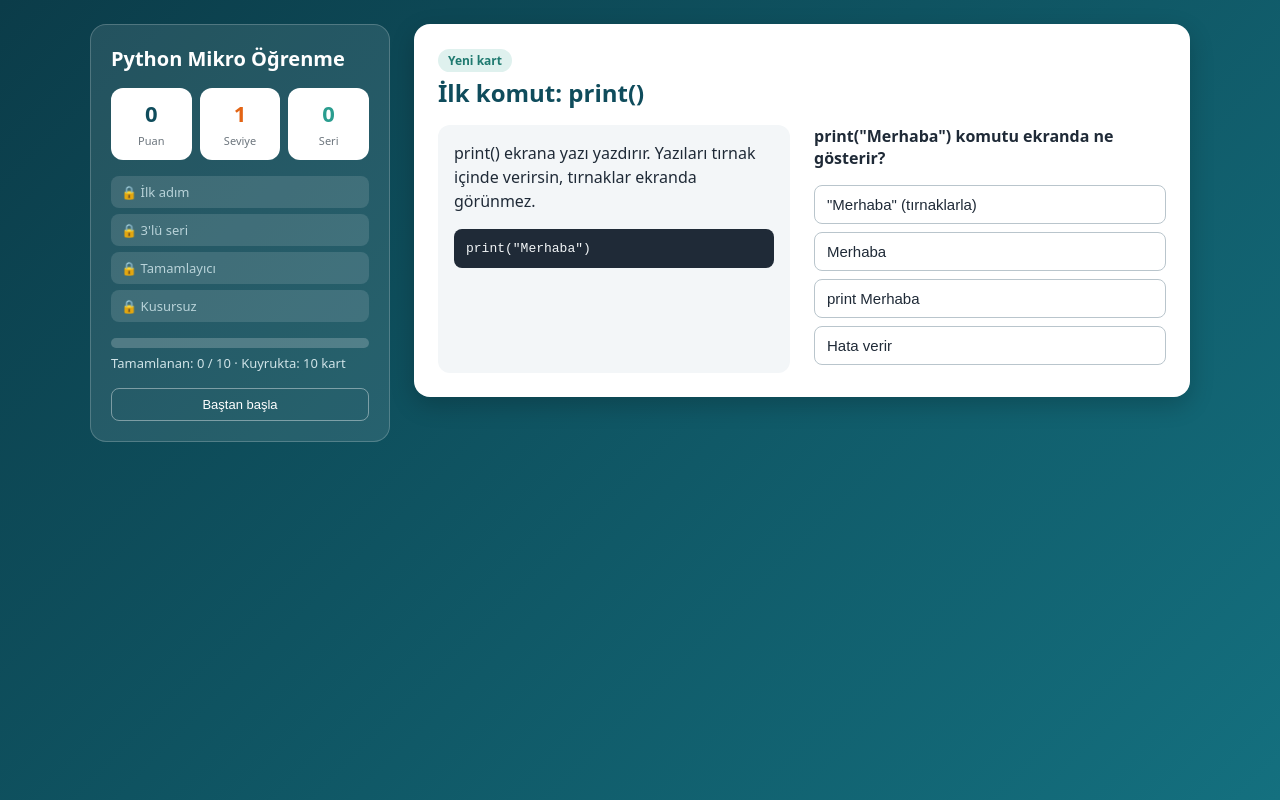
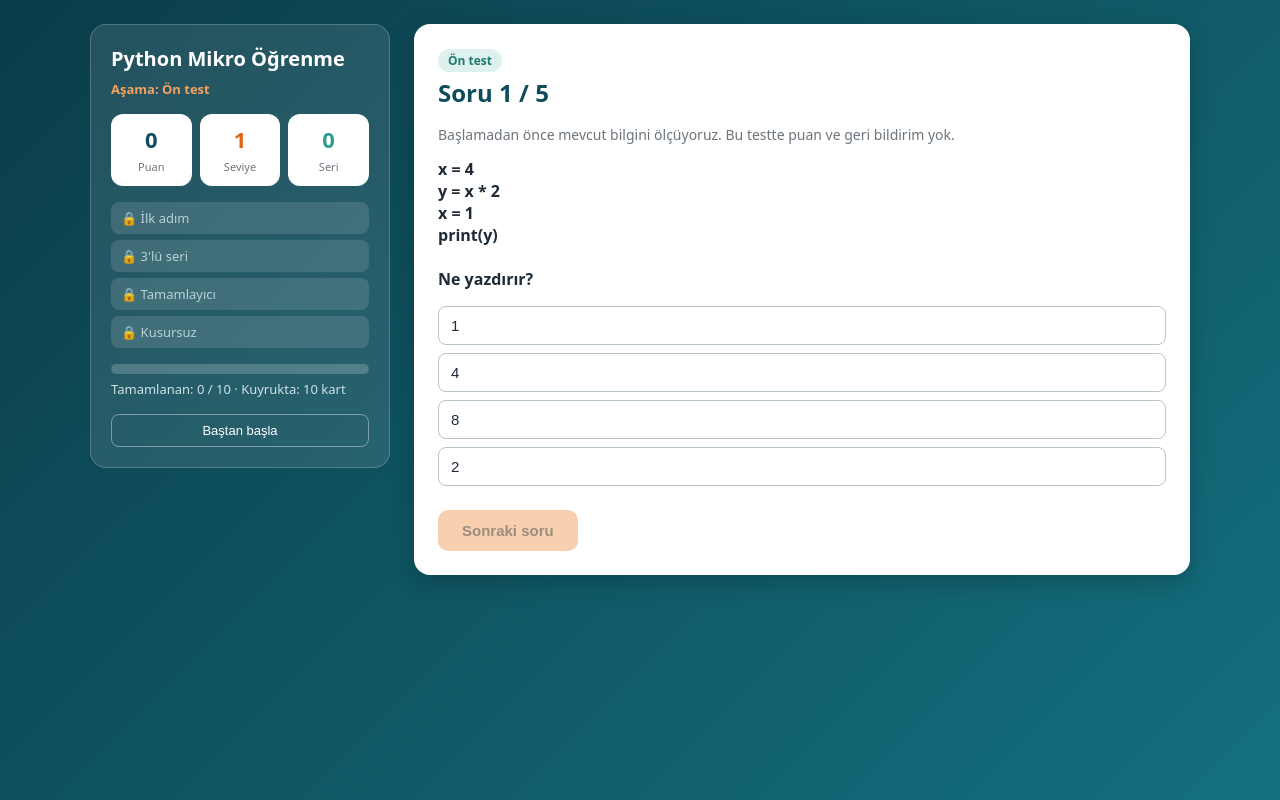
Before and after one commit to YagmurPluvia/educationSystemDisagne, a React (Vite) app: page / in a window 1280 px wide. Built offline with nearby package versions, Linux system fonts and the light colour scheme.

Commit message:
Add pre/post test flow

```diff
--- a/src/App.css
+++ b/src/App.css
@@ -277,3 +277,43 @@
   padding-left: 20px;
   line-height: 1.7;
 }
+.phase {
+  margin: -8px 0 16px;
+  font-size: 13px;
+  color: #f4a261;
+  font-weight: 600;
+}
+
+.intro {
+  color: #6c757d;
+  font-size: 14px;
+  margin-top: 0;
+}
+
+.option.selected {
+  background: #dff1ee;
+  border-color: #2a9d8f;
+}
+
+.next:disabled {
+  opacity: 0.5;
+  cursor: not-allowed;
+}
+
+.concepts {
+  width: 100%;
+  margin-top: 12px;
+  border-collapse: collapse;
+}
+
+.concepts th,
+.concepts td {
+  padding: 6px 10px;
+  border-bottom: 1px solid #dfe6ea;
+  text-align: left;
+}
+
+.concepts th {
+  color: #0f4c5c;
+  font-size: 13px;
+}
--- a/src/App.jsx
+++ b/src/App.jsx
@@ -1,10 +1,13 @@
 import { useState, useRef } from 'react'
 import lessons from './content/lessons.json'
+import tests from './content/tests.json'
 import LessonCard from './components/LessonCard'
 import BadgeList from './components/BadgeList'
 import Summary from './components/Summary'
+import TestForm from './components/TestForm'
 import { getEarnedIds } from './gamification/badges'
 import { createQueue, answerCurrent } from './adaptive/scheduler'
+import { compare } from './assessment/score'
 import { loadLog, appendEvent, clearLog } from './analytics/log'
 import {
   loadProgress,
@@ -25,6 +28,13 @@ const STAGE_LABELS = {
   confirm: 'Pekiştirme',
 }
 
+const PHASE_LABELS = {
+  pre: 'Ön test',
+  learn: 'Öğrenme',
+  post: 'Son test',
+  done: 'Özet',
+}
+
 const allIds = lessons.map((l) => l.id)
 
 function isValidQueue(q) {
@@ -38,6 +48,7 @@ const saved = loadProgress()
 const initial = {
   ...saved,
   queue: isValidQueue(saved.queue) ? saved.queue : createQueue(allIds),
+  phase: PHASE_LABELS[saved.phase] ? saved.phase : 'pre',
 }
 
 function App() {
@@ -49,6 +60,9 @@ function App() {
   const [bestStreak, setBestStreak] = useState(initial.bestStreak)
   const [correct, setCorrect] = useState(initial.correct)
   const [firstTry, setFirstTry] = useState(initial.firstTry)
+  const [phase, setPhase] = useState(initial.phase)
+  const [preAnswers, setPreAnswers] = useState(initial.preAnswers)
+  const [postAnswers, setPostAnswers] = useState(initial.postAnswers)
   const [events, setEvents] = useState(() => loadLog())
   const startRef = useRef(Date.now())
 
@@ -69,6 +83,26 @@ function App() {
     firstTry,
     total,
   })
+
+  const comparison =
+    preAnswers && postAnswers
+      ? compare(tests.A, preAnswers, tests.B, postAnswers)
+      : null
+
+  function persist(partial = {}) {
+    saveProgress({
+      queue,
+      points,
+      streak,
+      bestStreak,
+      correct,
+      firstTry,
+      phase,
+      preAnswers,
+      postAnswers,
+      ...partial,
+    })
+  }
 
   function handleAnswer(isCorrect) {
     const ms = Math.min(Date.now() - startRef.current, MAX_MS)
@@ -102,14 +136,25 @@ function App() {
     setPending(null)
     setStep(step + 1)
     startRef.current = Date.now()
-    saveProgress({
-      queue: newQueue,
-      points,
-      streak,
-      bestStreak,
-      correct,
-      firstTry,
-    })
+    persist({ queue: newQueue })
+  }
+
+  function finishPre(answers) {
+    setPreAnswers(answers)
+    setPhase('learn')
+    startRef.current = Date.now()
+    persist({ preAnswers: answers, phase: 'learn' })
+  }
+
+  function startPost() {
+    setPhase('post')
+    persist({ phase: 'post' })
+  }
+
+  function finishPost(answers) {
+    setPostAnswers(answers)
+    setPhase('done')
+    persist({ postAnswers: answers, phase: 'done' })
   }
 
   function reset() {
@@ -125,12 +170,81 @@ function App() {
     setBestStreak(DEFAULT_STATE.bestStreak)
     setCorrect(DEFAULT_STATE.correct)
     setFirstTry(DEFAULT_STATE.firstTry)
+    setPhase(DEFAULT_STATE.phase)
+    setPreAnswers(DEFAULT_STATE.preAnswers)
+    setPostAnswers(DEFAULT_STATE.postAnswers)
+  }
+
+  let content
+  if (phase === 'pre') {
+    content = (
+      <TestForm
+        key="pre"
+        title="Ön test"
+        intro="Başlamadan önce mevcut bilgini ölçüyoruz. Bu testte puan ve geri bildirim yok."
+        items={tests.A}
+        onFinish={finishPre}
+      />
+    )
+  } else if (phase === 'post') {
+    content = (
+      <TestForm
+        key="post"
+        title="Son test"
+        intro="Şimdi öğrendiklerini ölçüyoruz. Sorular ön testten farklı, aynı kavramları kapsıyor."
+        items={tests.B}
+        onFinish={finishPost}
+      />
+    )
+  } else if (phase === 'done') {
+    content = (
+      <Summary
+        events={events}
+        lessons={lessons}
+        points={points}
+        level={level}
+        firstTry={firstTry}
+        total={total}
+        comparison={comparison}
+      />
+    )
+  } else if (finished) {
+    content = (
+      <div className="card">
+        <h2>Kartlar tamamlandı!</h2>
+        <p>
+          Puan: {points}, Seviye: {level}. Şimdi son teste geçip ne kadar
+          öğrendiğini ölçelim.
+        </p>
+        <button className="next" onClick={startPost}>
+          Son teste geç
+        </button>
+      </div>
+    )
+  } else {
+    content = (
+      <>
+        <LessonCard
+          key={step}
+          lesson={lesson}
+          stage={current.stage}
+          stageLabel={STAGE_LABELS[current.stage]}
+          onAnswer={handleAnswer}
+        />
+        {answered && (
+          <button className="next" onClick={next}>
+            {pending.queue.length === 0 ? 'Bitir' : 'Sonraki kart'}
+          </button>
+        )}
+      </>
+    )
   }
 
   return (
     <div className="layout">
       <aside className="side">
         <h1>Python Mikro Öğrenme</h1>
+        <p className="phase">Aşama: {PHASE_LABELS[phase]}</p>
 
         <div className="stats">
           <div className="stat">
@@ -162,33 +276,7 @@ function App() {
         </button>
       </aside>
 
-      <main className="main">
-        {finished ? (
-          <Summary
-            events={events}
-            lessons={lessons}
-            points={points}
-            level={level}
-            firstTry={firstTry}
-            total={total}
-          />
-        ) : (
-          <>
-            <LessonCard
-              key={step}
-              lesson={lesson}
-              stage={current.stage}
-              stageLabel={STAGE_LABELS[current.stage]}
-              onAnswer={handleAnswer}
-            />
-            {answered && (
-              <button className="next" onClick={next}>
-                {pending.queue.length === 0 ? 'Bitir' : 'Sonraki kart'}
-              </button>
-            )}
-          </>
-        )}
-      </main>
+      <main className="main">{content}</main>
     </div>
   )
 }
--- a/src/components/Summary.jsx
+++ b/src/components/Summary.jsx
@@ -2,9 +2,18 @@ import { summarize } from '../analytics/summary'
 
 const pct = (v) => (v === null ? '–' : `%${v}`)
 
-function Summary({ events, lessons, points, level, firstTry, total }) {
+const CONCEPT_NAMES = {
+  variable: 'Değişkenler',
+  operators: 'Operatörler',
+  conditions: 'Koşullar',
+  lists: 'Listeler',
+  loops: 'Döngüler',
+}
+
+function Summary({ events, lessons, points, level, firstTry, total, comparison }) {
   const s = summarize(events)
   const title = (id) => lessons.find((l) => l.id === id)?.title ?? id
+  const c = comparison
 
   return (
     <div className="card">
@@ -13,6 +22,55 @@ function Summary({ events, lessons, points, level, firstTry, total }) {
         Tüm kartları tamamladın. Toplam puan: {points}, Seviye: {level},
         ilk denemede doğru: {firstTry} / {total}
       </p>
+
+      {c && (
+        <>
+          <h3>Ön test ve son test</h3>
+          <div className="summary">
+            <div className="tile">
+              <b>
+                {c.pre.correct} / {c.pre.total}
+              </b>
+              <small>Ön test</small>
+            </div>
+            <div className="tile">
+              <b>
+                {c.post.correct} / {c.post.total}
+              </b>
+              <small>Son test</small>
+            </div>
+            <div className="tile">
+              <b>
+                {c.gain > 0 ? '+' : ''}
+                {c.gain}
+              </b>
+              <small>Fark (doğru sayısı)</small>
+            </div>
+            <div className="tile">
+              <b>{c.normalizedGain === null ? '–' : c.normalizedGain}</b>
+              <small>Normalize kazanç</small>
+            </div>
+          </div>
+          <table className="concepts">
+            <thead>
+              <tr>
+                <th>Kavram</th>
+                <th>Ön test</th>
+                <th>Son test</th>
+              </tr>
+            </thead>
+            <tbody>
+              {c.byConcept.map((row) => (
+                <tr key={row.concept}>
+                  <td>{CONCEPT_NAMES[row.concept] ?? row.concept}</td>
+                  <td>{row.pre ? '✓' : '✗'}</td>
+                  <td>{row.post ? '✓' : '✗'}</td>
+                </tr>
+              ))}
+            </tbody>
+          </table>
+        </>
+      )}
 
       <h3>Öğrenme özeti</h3>
       <div className="summary">
--- /dev/null
+++ b/src/components/TestForm.jsx
@@ -0,0 +1,46 @@
+import { useState } from 'react'
+
+function TestForm({ title, intro, items, onFinish }) {
+  const [i, setI] = useState(0)
+  const [answers, setAnswers] = useState([])
+  const [selected, setSelected] = useState(null)
+
+  const q = items[i]
+  const last = i === items.length - 1
+
+  function go() {
+    const updated = [...answers, selected]
+    if (last) {
+      onFinish(updated)
+      return
+    }
+    setAnswers(updated)
+    setSelected(null)
+    setI(i + 1)
+  }
+
+  return (
+    <div className="card">
+      <span className="tag">{title}</span>
+      <h2>
+        Soru {i + 1} / {items.length}
+      </h2>
+      <p className="intro">{intro}</p>
+      <p className="prompt">{q.prompt}</p>
+      {q.options.map((option, k) => (
+        <button
+          key={k}
+          className={selected === k ? 'option selected' : 'option'}
+          onClick={() => setSelected(k)}
+        >
+          {option}
+        </button>
+      ))}
+      <button className="next" disabled={selected === null} onClick={go}>
+        {last ? 'Testi bitir' : 'Sonraki soru'}
+      </button>
+    </div>
+  )
+}
+
+export default TestForm
--- a/src/storage/progress.js
+++ b/src/storage/progress.js
@@ -7,6 +7,9 @@ export const DEFAULT_STATE = {
   bestStreak: 0,
   correct: 0,
   firstTry: 0,
+  phase: 'pre',
+  preAnswers: null,
+  postAnswers: null,
 }
 
 export function loadProgress() {
```
